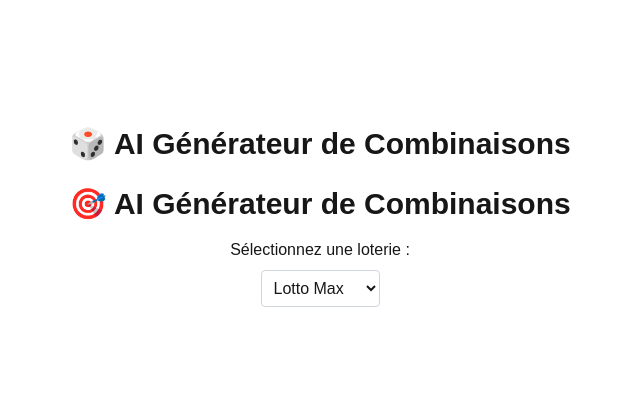
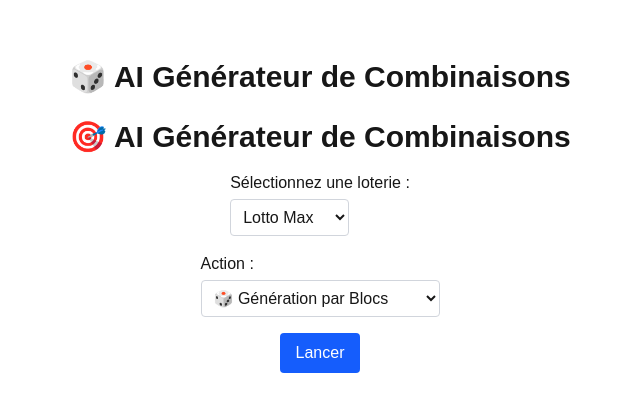
Before and after one commit to CvensT/frontend-loto, a Next.js app: page / in a window 1280 px wide. Shown: the part 172-584 px from the top of the page, without its empty margins (320-960 px from the left). Built offline with nearby package versions, Linux system fonts and the light colour scheme.

Commit message:
Update MenuPrincipal.tsx

```diff
--- a/components/MenuPrincipal.tsx
+++ b/components/MenuPrincipal.tsx
@@ -1,26 +1,32 @@
 "use client";
 import { useState } from "react";
 
-export default function MenuPrincipal({ onChoix }: { onChoix: (choix: string) => void }) {
-  const [loterie, setLoterie] = useState("2"); // Valeur par défaut : Lotto Max
+export default function MenuPrincipal({
+  onChoix,
+}: {
+  onChoix: (choix: { loterieId: string; action: string }) => void;
+}) {
+  const [loterie, setLoterie] = useState("2"); // Par défaut : Lotto Max
+  const [action, setAction] = useState("Gb"); // Par défaut : génération par blocs
 
-  const handleChange = (e: React.ChangeEvent<HTMLSelectElement>) => {
-    const valeur = e.target.value;
-    setLoterie(valeur);
-    onChoix(valeur);
+  const handleSubmit = (e: React.FormEvent) => {
+    e.preventDefault();
+    onChoix({ loterieId: loterie, action });
   };
 
   return (
     <div className="mb-6 flex flex-col items-center">
       <h1 className="text-3xl font-bold mb-4">🎯 AI Générateur de Combinaisons</h1>
 
-      <label htmlFor="loterie" className="mb-2 font-medium">
+      <form onSubmit={handleSubmit} className="flex flex-col items-center gap-4">
+        <div>
+          <label htmlFor="loterie" className="block mb-1 font-medium">
             Sélectionnez une loterie :
           </label>
           <select
             id="loterie"
             value={loterie}
-        onChange={handleChange}
+            onChange={(e) => setLoterie(e.target.value)}
             className="p-2 border border-gray-300 rounded"
           >
             <option value="2">Lotto Max</option>
@@ -28,5 +34,33 @@
             <option value="1">Grande Vie</option>
           </select>
         </div>
+
+        <div>
+          <label htmlFor="action" className="block mb-1 font-medium">
+            Action :
+          </label>
+          <select
+            id="action"
+            value={action}
+            onChange={(e) => setAction(e.target.value)}
+            className="p-2 border border-gray-300 rounded"
+          >
+            <option value="Gb">🎲 Génération par Blocs</option>
+            <option value="Gn">🔄 Génération Normale</option>
+            <option value="V">🔍 Vérifier une combinaison</option>
+            <option value="Vb">🧩 Vérifier un bloc</option>
+            <option value="A">📊 Analyse de combinaison</option>
+            <option value="H">📜 Voir historique</option>
+          </select>
+        </div>
+
+        <button
+          type="submit"
+          className="bg-blue-600 text-white px-4 py-2 rounded hover:bg-blue-700"
+        >
+          Lancer
+        </button>
+      </form>
+    </div>
   );
 }
```
Lines whose indentation alone changed are shown as unchanged.
